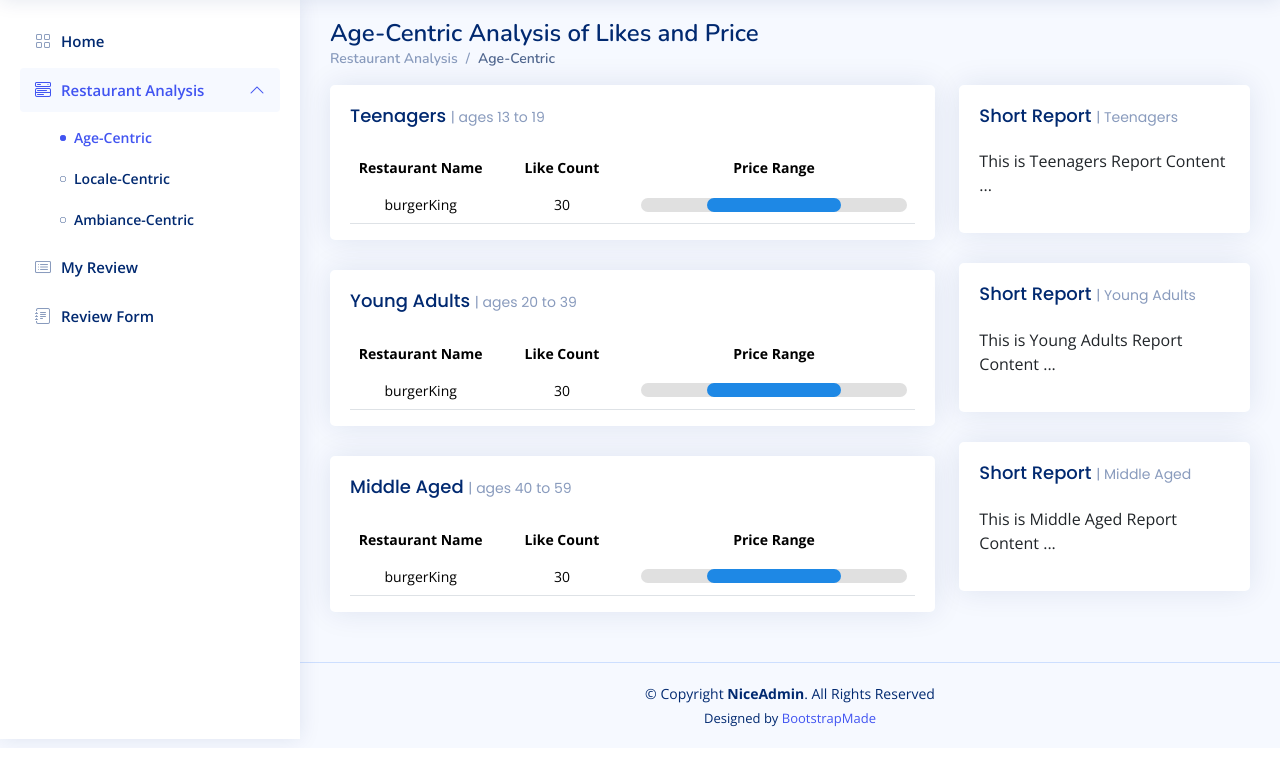
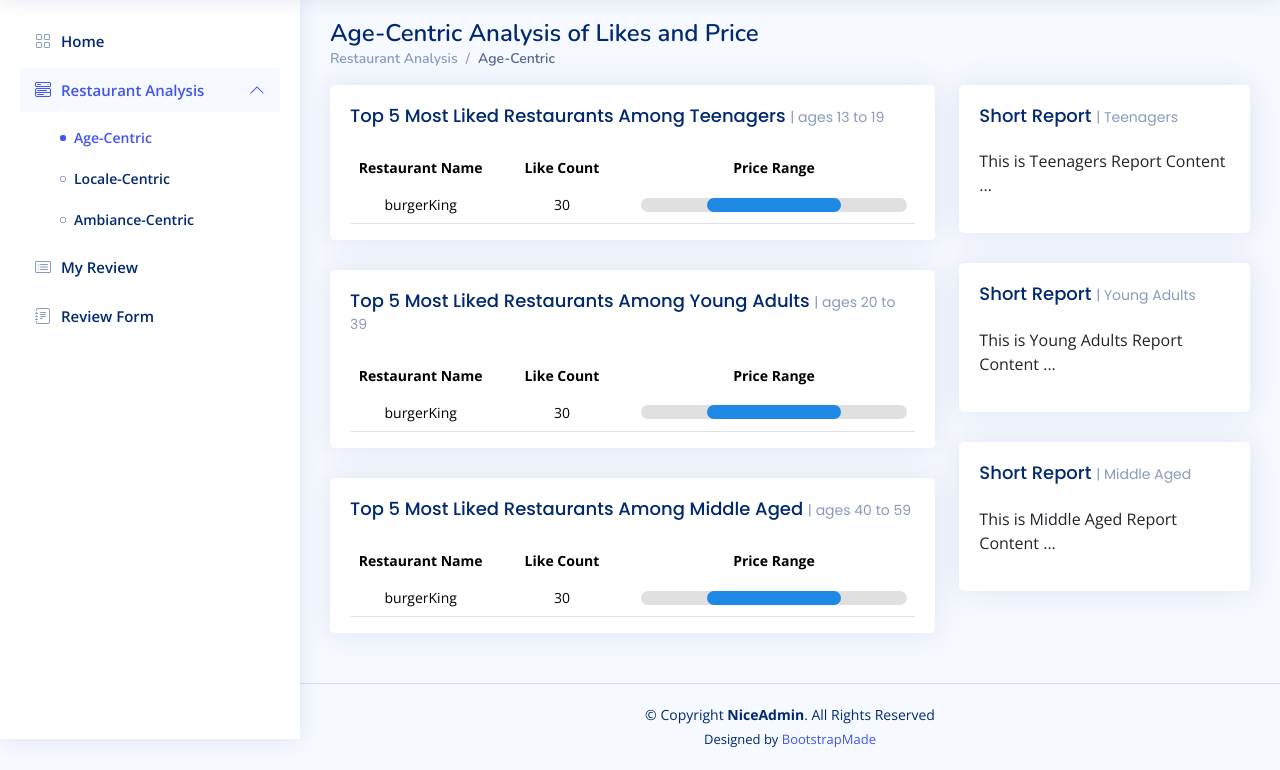
Before and after one commit to hajungIm/bigMAC, a PHP site: page /age-analysis.php in a window 1280 px wide. Shown: the part 61-831 px from the top of the page. Before the commit the page ends 809 px from the top, so only its background shows below. Run offline with PHP 8.4, Linux system fonts and the light colour scheme; the visitor is signed in with stand-in values (Sample User, id 1); some libraries are stand-ins or nearby versions.

Commit message:
age-analysis ORDER BY likes

```diff
--- a/api/age-analysis.php
+++ b/api/age-analysis.php
@@ -24,7 +24,7 @@ $sql = "WITH RankedRestaurants AS (
     FROM
     restaurant_member_likes rml
     JOIN
-    member m ON rml.liked_member_id = m.member_id  -- 여기를 수정했습니다
+    member m ON rml.liked_member_id = m.member_id
     GROUP BY
     rml.restaurant_id, AgeGroup
   ),
@@ -53,7 +53,8 @@ $sql = "WITH RankedRestaurants AS (
   JOIN
   menu m ON ml.menu_id = m.menu_id
   GROUP BY
-  tr.AgeGroup, r.restaurant_name, tr.like_count";
+  tr.AgeGroup, r.restaurant_name, tr.like_count
+  ORDER BY tr.like_count DESC";
 
   $stmt = $mysqli->query($sql);
 
--- a/pages/age-analysis.php
+++ b/pages/age-analysis.php
@@ -191,7 +191,7 @@ if (!isset($_SESSION['memberId'])) {
               <div class="card top-selling overflow-auto">
 
                 <div class="card-body pb-0">
-                  <h5 class="card-title">Teenagers <span>| ages 13 to 19</span></h5>
+                  <h5 class="card-title">Top 5 Most Liked Restaurants Among Teenagers <span>| ages 13 to 19</span></h5>
 
                   <table id="teen" class="table" style="text-align: center;">
                     <thead>
@@ -224,7 +224,7 @@ if (!isset($_SESSION['memberId'])) {
               <div class="card top-selling overflow-auto">
 
                 <div class="card-body pb-0">
-                  <h5 class="card-title">Young Adults <span>| ages 20 to 39</span></h5>
+                  <h5 class="card-title">Top 5 Most Liked Restaurants Among Young Adults <span>| ages 20 to 39</span></h5>
 
                   <table id="young" class="table" style="text-align: center;">
                     <thead>
@@ -257,7 +257,7 @@ if (!isset($_SESSION['memberId'])) {
               <div class="card top-selling overflow-auto">
 
                 <div class="card-body pb-0">
-                  <h5 class="card-title">Middle Aged <span>| ages 40 to 59</span></h5>
+                  <h5 class="card-title">Top 5 Most Liked Restaurants Among Middle Aged <span>| ages 40 to 59</span></h5>
 
                   <table id="middle" class="table" style="text-align: center;">
                     <thead>
```
